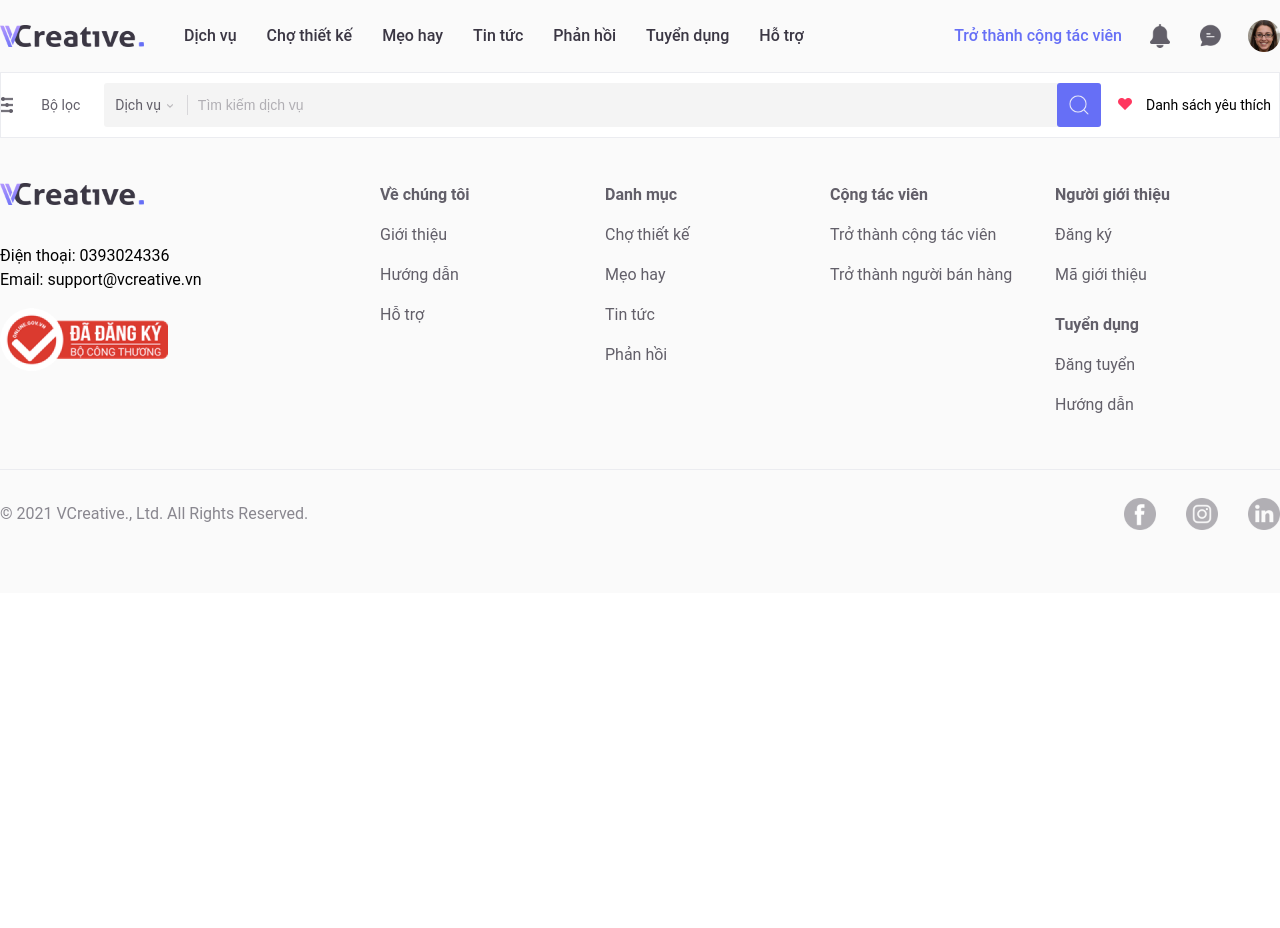
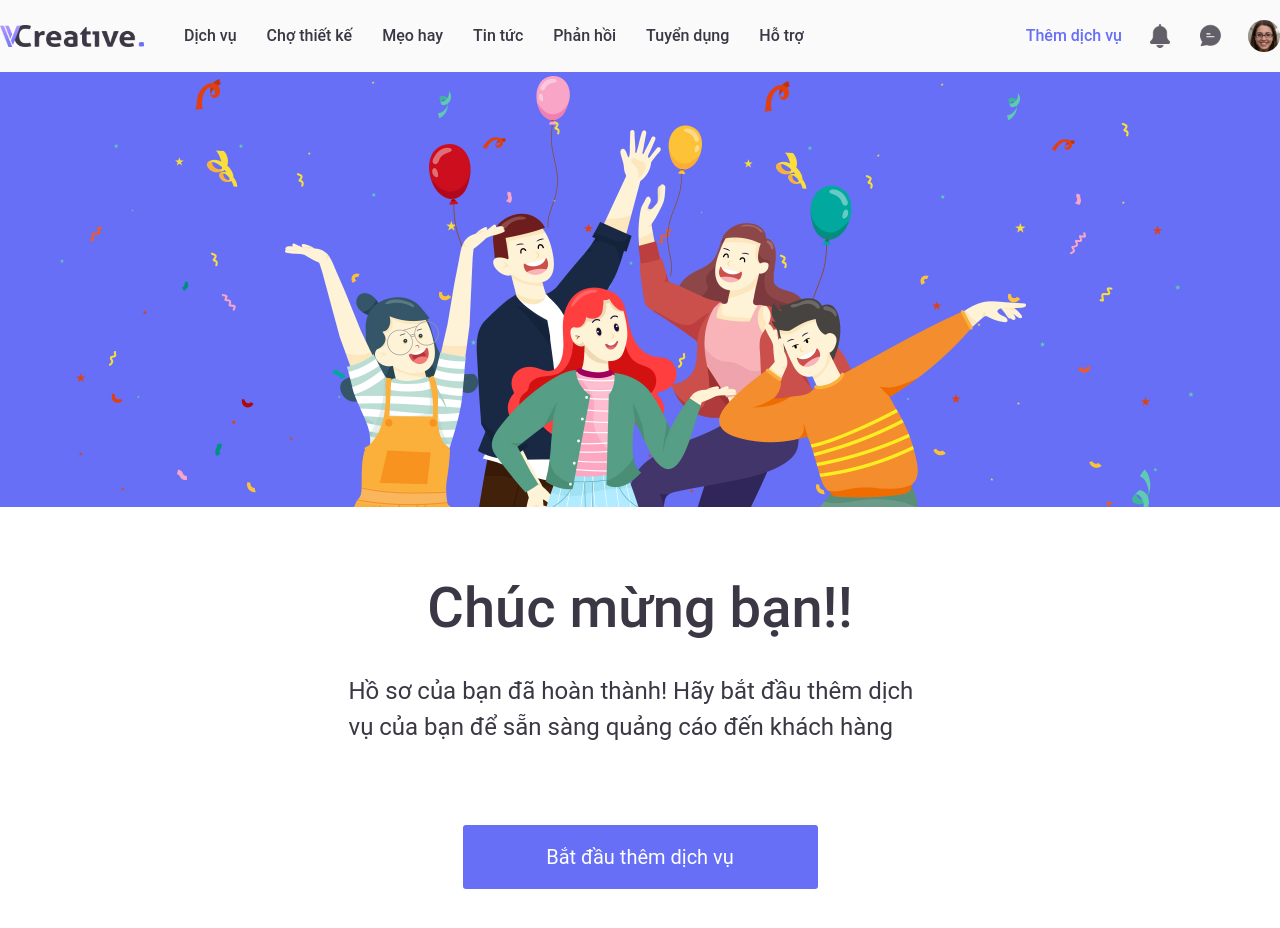
Before and after one commit to LyHoaNam/vcreative, a Nuxt app: page /collaborators-register/complete in a window 1280 px wide. Shown: the top 928 px of the page. Before the commit the page ends 800 px from the top, so only its background shows below. Built offline with nearby package versions, Linux system fonts and the light colour scheme; what vue-image-upload-resize, vue-js-modal would draw is missing.

Commit message:
add collaborators-register/complete page

```diff
--- a/components/menu/Checked.vue
+++ b/components/menu/Checked.vue
@@ -1,9 +1,9 @@
 <template>
   <ul class="flex-center">
     <li class="mn-li align-center">
-      <nuxt-link class="mn-checked" to="/collaborators-register"
-        >Trở thành cộng tác viên</nuxt-link
-      >
+      <nuxt-link class="mn-checked" to="/collaborators-register">{{
+        textLink
+      }}</nuxt-link>
     </li>
     <li class="pl-11">
       <eleIcon
@@ -27,3 +27,15 @@
     </li>
   </ul>
 </template>
+<script>
+export default {
+  computed: {
+    textLink() {
+      if (this.$route.name === 'collaborators-register-complete') {
+        return 'Thêm dịch vụ';
+      }
+      return 'Trở thành cộng tác viên';
+    },
+  },
+};
+</script>
--- /dev/null
+++ b/layouts/onlyheader.vue
@@ -0,0 +1,6 @@
+<template>
+  <div>
+    <Header />
+    <Nuxt />
+  </div>
+</template>
--- /dev/null
+++ b/pages/collaborators-register/complete/index.vue
@@ -0,0 +1,18 @@
+<template>
+  <div class="container">
+    <div class="co-complete-hero" />
+    <h1 class="co-complete-title">Chúc mừng bạn!!</h1>
+    <p class="text-24-8 co-complete-des">
+      Hồ sơ của bạn đã hoàn thành! Hãy bắt đầu thêm dịch vụ của bạn để sẵn sàng
+      quảng cáo đến khách hàng
+    </p>
+    <nuxt-link to="/services" class="btn-primary co-complete-btn"
+      >Bắt đầu thêm dịch vụ</nuxt-link
+    >
+  </div>
+</template>
+<script>
+export default {
+  layout: 'onlyheader',
+};
+</script>
--- a/styles/elements/_text.scss
+++ b/styles/elements/_text.scss
@@ -145,6 +145,10 @@
   }
 }
 .text-24 {
+  &-8 {
+    @include fz(24);
+    color: $level-8;
+  }
   &-8-m {
     @include fz(24);
     color: $level-8;
--- a/styles/page/_collaborators.scss
+++ b/styles/page/_collaborators.scss
@@ -127,7 +127,7 @@
   &-s-ip-con {
     height: 40px;
     padding: 4px;
-    border: 1px solid #EBECF0;
+    border: 1px solid #ebecf0;
     box-sizing: border-box;
     border-radius: 3px;
     input {
@@ -141,7 +141,6 @@
       &::placeholder {
         color: $level-5;
       }
-
     }
     .btn-primary {
       width: 64px;
@@ -159,7 +158,7 @@
     width: 168px;
     height: 40px;
     margin-right: 16px;
-    border: 1px solid #EBECF0;
+    border: 1px solid #ebecf0;
     box-sizing: border-box;
     border-radius: 3px;
     .vs__dropdown-toggle {
@@ -170,7 +169,7 @@
     height: 40px;
   }
   &-hr {
-    border-bottom: 1px solid #EBECF0;
+    border-bottom: 1px solid #ebecf0;
     margin-top: 40px;
     margin-bottom: 24px;
   }
@@ -184,3 +183,35 @@
     width: 567px;
   }
 }
+.co-complete {
+  &-hero {
+    background-position: center;
+    background-repeat: no-repeat;
+    background-size: cover;
+    background-image: url("~/assets/images/complete.jpg");
+    width: 100%;
+    height: 435px;
+  }
+  &-title {
+    @include fz(56);
+    line-height: 66px;
+    color: $level-8;
+    font-weight: $medium;
+    margin-top: 68px;
+    margin-bottom: 32px;
+    text-align: center;
+  }
+  &-des {
+    margin: auto;
+    width: 583px;
+    margin-bottom: 80px;
+  }
+  &-btn {
+    margin-bottom: 120px;
+    width: 355px;
+    height: 64px;
+    @include fz(20);
+    margin-left: auto;
+    margin-right: auto;
+  }
+}
```
Also changed, not shown: assets/images/complete.jpg (added), 1 other file (tests, documents, lock files or other folders).
